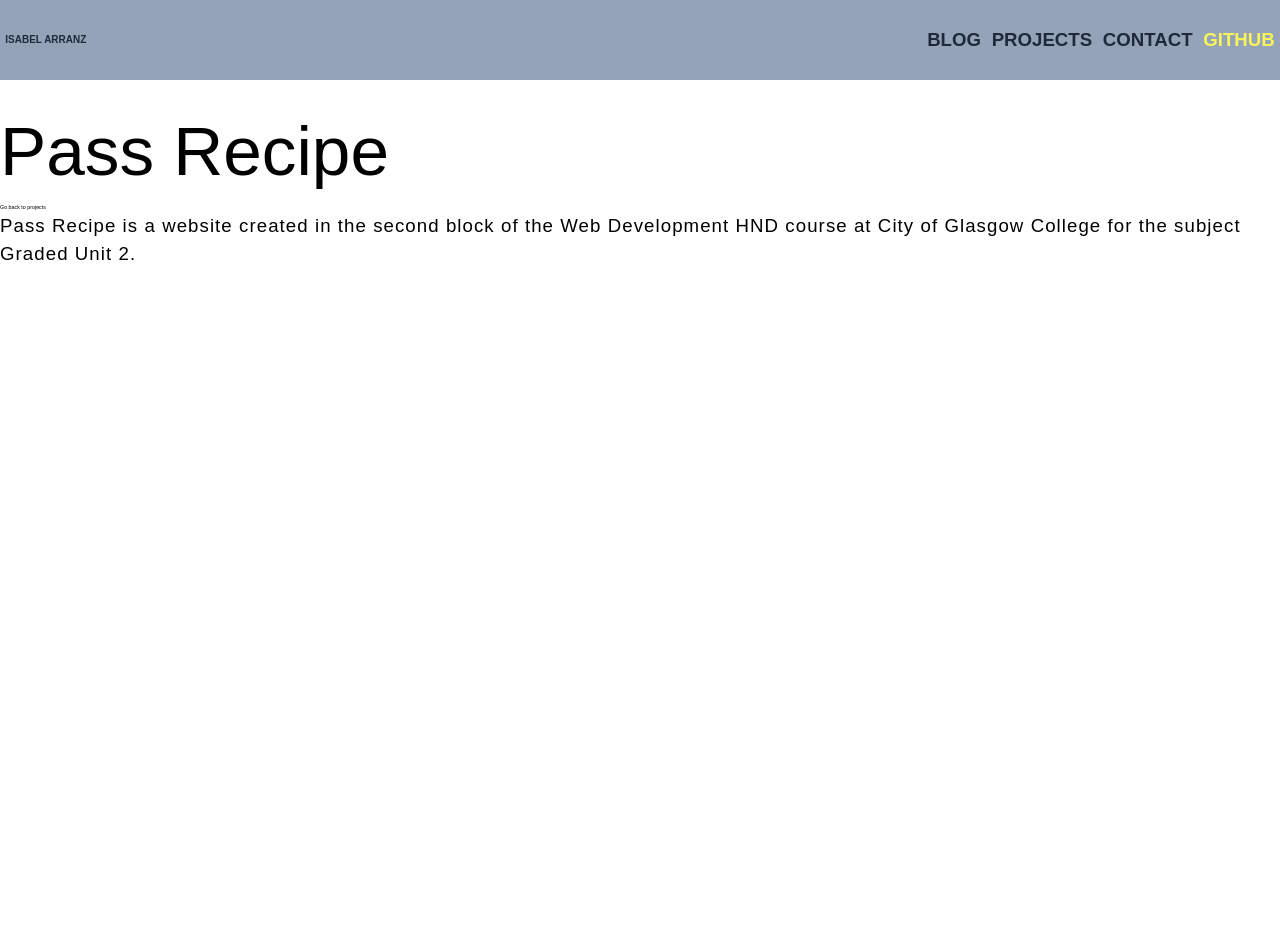
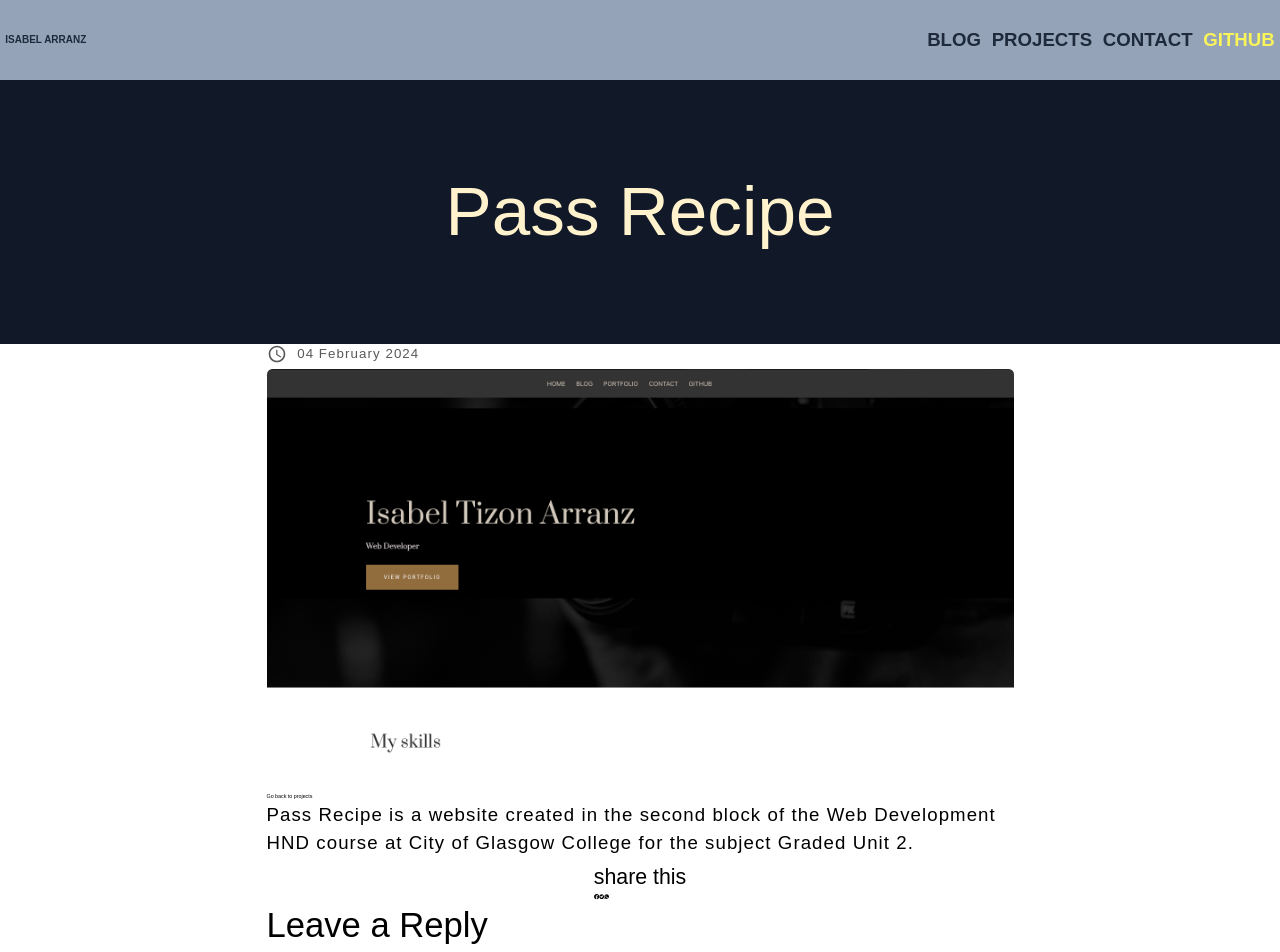
Before and after one commit to IsabelTizon/react-portfolio, a Next.js app: page /projects/0 in a window 1280 px wide. Shown: the top 952 px of the page. Before the commit the page ends 800 px from the top, so only its background shows below. Built offline with nearby package versions, Linux system fonts and the light colour scheme.

Commit message:
project details page created

```diff
--- a/src/app/projects/[projectDetails]/page.js
+++ b/src/app/projects/[projectDetails]/page.js
@@ -1,5 +1,12 @@
 import Link from "next/link";
+import Image from "next/image";
 import { myProjects } from "../../../components/projects";
+
+// Reat Icons
+import { MdOutlineWatchLater } from "react-icons/md";
+import { FaFacebook } from "react-icons/fa";
+import { AiFillTwitterCircle } from "react-icons/ai";
+import { IoLogoWhatsapp } from "react-icons/io";
 
 export default function projectDetails({ params }) {
 	console.log("params", params);
@@ -10,12 +17,55 @@ export default function projectDetails({ params }) {
 	console.log("myProject", myProject);
 
 	return (
-		<main className="mt-[100px]">
-			<h1 className="tittle" key={myProject.id}>
-				{myProject.name}
-			</h1>
-			<Link href="/projects">Go back to projects</Link>
-			<p>{myProject.description}</p>
+		<main className="mt-[80px]">
+			<div class="bg-gray-900  w-full p-10 md:p-42 lg:p-40 xl:p-[15rem] 2xl:p-[25rem]">
+				<div className="flex justify-center">
+					<h1
+						className="yellow-letters capitalize"
+						key={myProject.id}
+					>
+						{myProject.name}
+					</h1>
+				</div>
+			</div>
+			<div className="px-10 md:px-[15rem] lg:px-[25rem] xl:px-[50rem] 2xl:px-[80rem]">
+				<div className="flex flex-row">
+					<div className="">
+						<MdOutlineWatchLater
+							size={20}
+							color="#595959"
+						/>
+					</div>
+					<p className="text-[#595959] ml-8 text-[2.5rem]">
+						04 February 2024
+					</p>
+				</div>
+				<Image
+					className="h-auto w-full md:w-[50%] lg:w-[70%] xl:w-full object-containd rounded-t-2xl mb-10"
+					width={400}
+					height={300}
+					src={myProject.pic}
+					alt="project picture"
+				/>
+				<Link href="/projects">Go back to projects</Link>
+				<p>{myProject.description}</p>
+				<div className="flex justify-center">
+					<div className="flex  flex-col">
+						<h4>share this</h4>
+						<div className="flex flex-row">
+							<div className="flex justify-center">
+								<FaFacebook />
+								<AiFillTwitterCircle />
+								<IoLogoWhatsapp />
+							</div>
+						</div>
+					</div>
+				</div>
+				<div className="leading-10"></div>
+				<h3>Leave a Reply</h3>
+				<p>your email address will not be published</p>
+				<p>required fields are marked * </p>
+			</div>
 		</main>
 	);
 }
```
